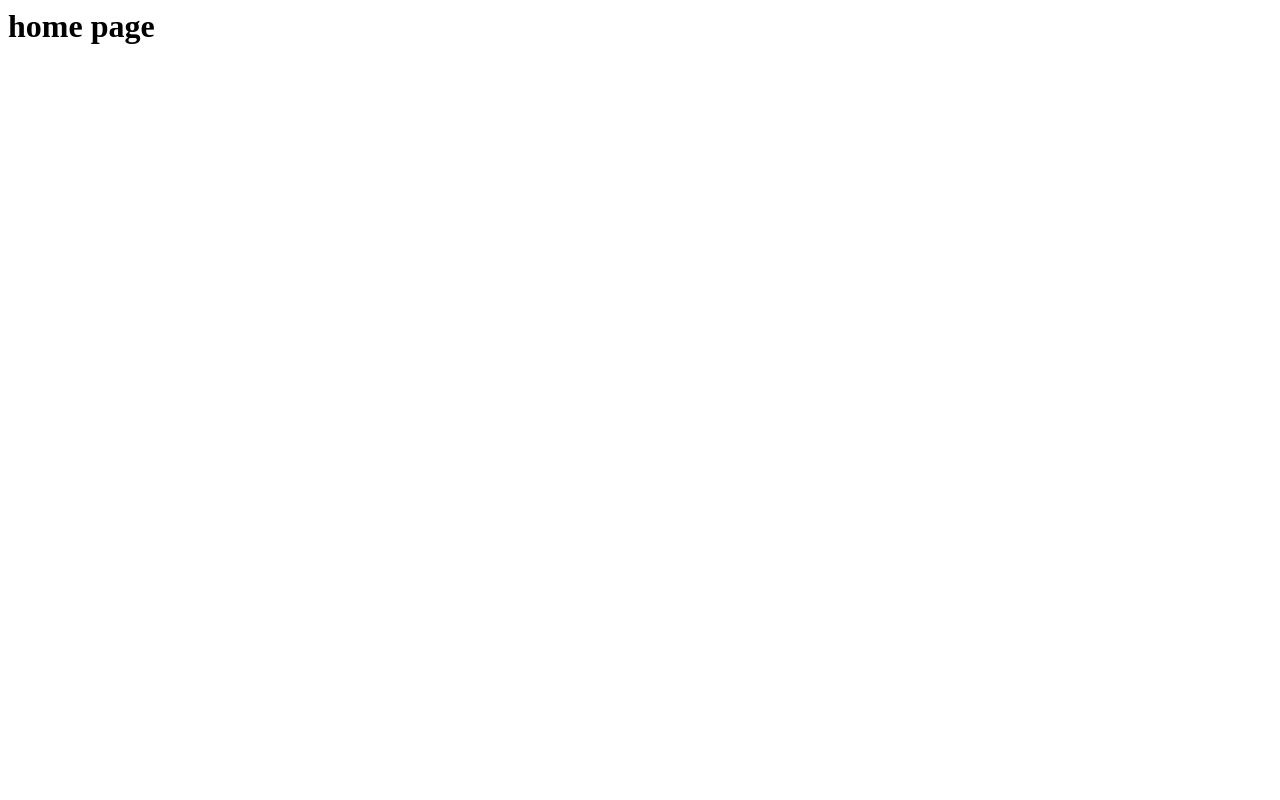
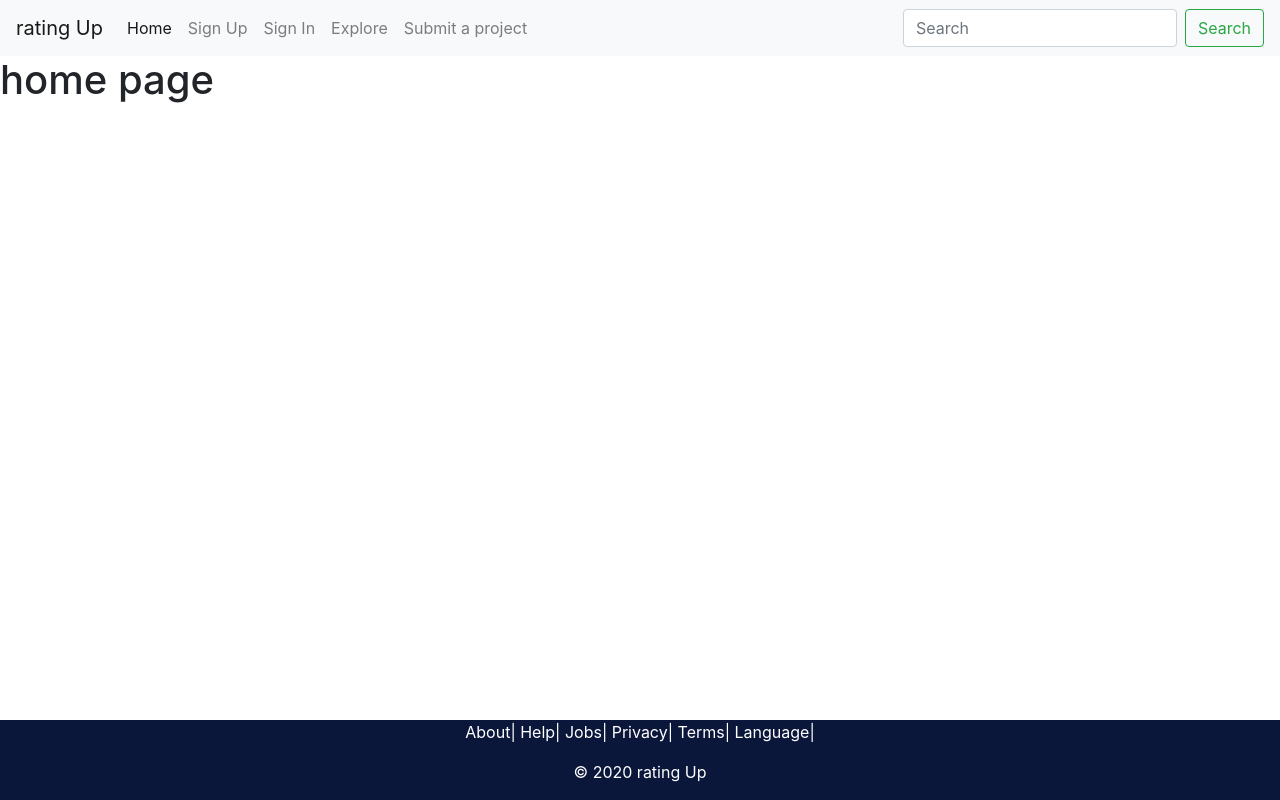
Before and after one commit to Edwin-Karanu-Muiruri/Rating-app, a Django app: page / in a window 1280 px wide. Before the commit the page is almost empty. Run offline with Django 3.2, Linux system fonts and the light colour scheme; some libraries are stand-ins or nearby versions.

Commit message:
Navbar addition and simple home navigation.

```diff
--- a/ratingapp/templates/base.html
+++ b/ratingapp/templates/base.html
@@ -27,7 +27,7 @@
     <br>
     <div class="footer">
             <p class="text-center">About| Help| Jobs| Privacy| Terms| Language|</p>
-            <p class="text-center">© 2020 PHOTO BOOTH</p>
+            <p class="text-center">© 2020 rating Up</p>
     </div>
 </body>
 </html>
--- a/ratingapp/templates/home.html
+++ b/ratingapp/templates/home.html
@@ -1 +1,6 @@
+{% extends 'base.html' %}
+{% load bootstrap4 %}
+
+{% block content %}
 <h1>home page</h1>
+{% endblock %}
--- a/ratingapp/templates/navbar.html
+++ b/ratingapp/templates/navbar.html
@@ -0,0 +1,40 @@
+<!DOCTYPE html>
+<html lang="en">
+<head>
+    <meta charset="UTF-8">
+    <meta name="viewport" content="width=device-width, initial-scale=1.0">
+    <title>rating Up</title>
+</head>
+<body>
+    <nav class="navbar navbar-expand-lg navbar-light bg-light" style="background-color: #4a3091;">
+        <a class="navbar-brand" href="/">rating Up</a>
+        <button class="navbar-toggler" type="button" data-toggle="collapse" data-target="#navbarTogglerDemo02" aria-controls="navbarTogglerDemo02" aria-expanded="false" aria-label="Toggle navigation">
+          <span class="navbar-toggler-icon"></span>
+        </button>
+
+        <div class="collapse navbar-collapse" id="navbarTogglerDemo02">
+          <ul class="navbar-nav mr-auto mt-2 mt-lg-0">
+            <li class="nav-item active">
+              <a class="nav-link" href="/">Home <span class="sr-only">(current)</span></a>
+            </li>
+            <li class="nav-item">
+              <a class="nav-link" href="#">Sign Up</a>
+            </li>
+            <li class="nav-item">
+              <a class="nav-link" href="#">Sign In</a>
+            </li>
+            <li class="nav-item">
+              <a class="nav-link" href="#">Explore</a>
+            </li>
+            <li class="nav-item">
+              <a class="nav-link" href="#">Submit a project</a>
+            </li>
+          </ul>
+          <form class="form-inline my-2 my-lg-0">
+            <input class="form-control mr-sm-2" type="search" placeholder="Search">
+            <button class="btn btn-outline-success my-2 my-sm-0" type="submit">Search</button>
+          </form>
+        </div>
+      </nav>
+</body>
+</html>
--- a/static/css/base.css
+++ b/static/css/base.css
@@ -0,0 +1,8 @@
+.footer{
+    position: fixed;
+    left: 0;
+    bottom: 0;
+    width: 100%;
+    background-color: rgb(10, 23, 59);
+    color: white;
+}
```
